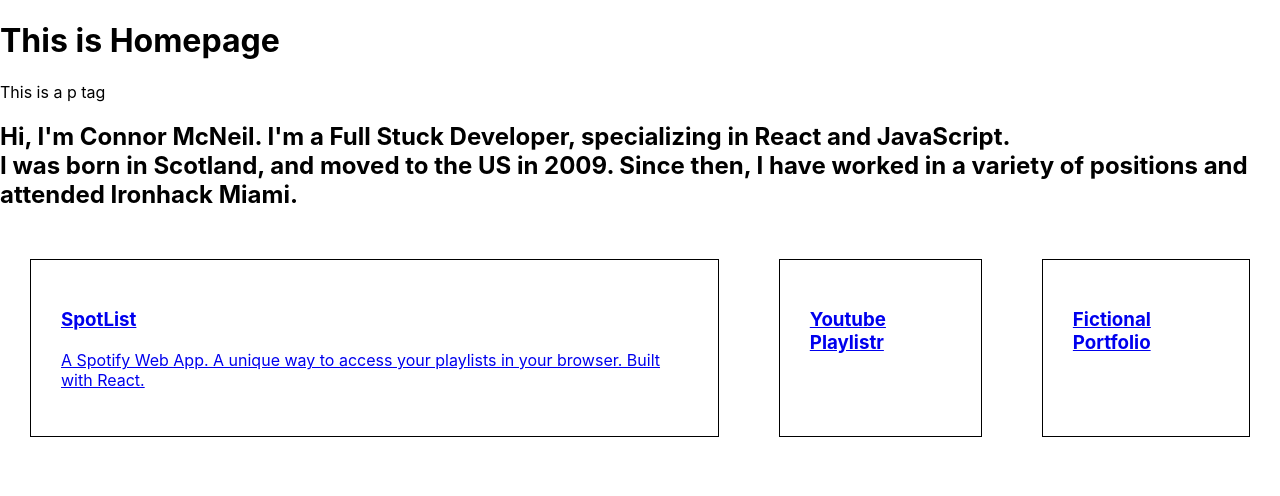
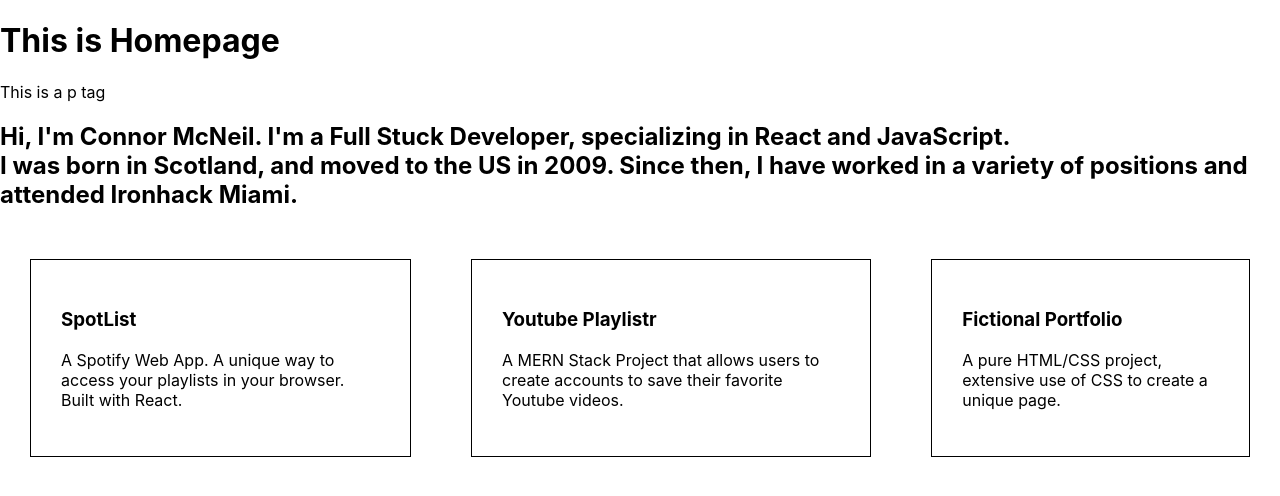
Before and after one commit to cnnrmcneil/portfolio, a React (Create React App) app in the folder portfolio/: page / in a window 1280 px wide. Shown: the top 496 px of the page. Built offline with nearby package versions, Linux system fonts and the light colour scheme.

Commit message:
boxes added

```diff
--- a/portfolio/src/App.css
+++ b/portfolio/src/App.css
@@ -8,3 +8,7 @@
   border: 1px solid black;
   text-decoration: none;
 }
+.projectBox a {
+  text-decoration: none;
+  color: black;
+}
--- a/portfolio/src/components/Body.js
+++ b/portfolio/src/components/Body.js
@@ -13,13 +13,21 @@ export default function Body() {
         </a>
       </div>
       <div className="projectBox">
-        <a href="www.sample.com">
+        <a href="http://www.sample.com">
           <h3>Youtube Playlistr</h3>
+          <p>
+            A MERN Stack Project that allows users to create accounts to save
+            their favorite Youtube videos.
+          </p>
         </a>
       </div>
       <div className="projectBox">
         <a href="www.sample.com">
           <h3>Fictional Portfolio</h3>
+          <p>
+            A pure HTML/CSS project, extensive use of CSS to create a unique
+            page.
+          </p>
         </a>
       </div>
     </div>
```
